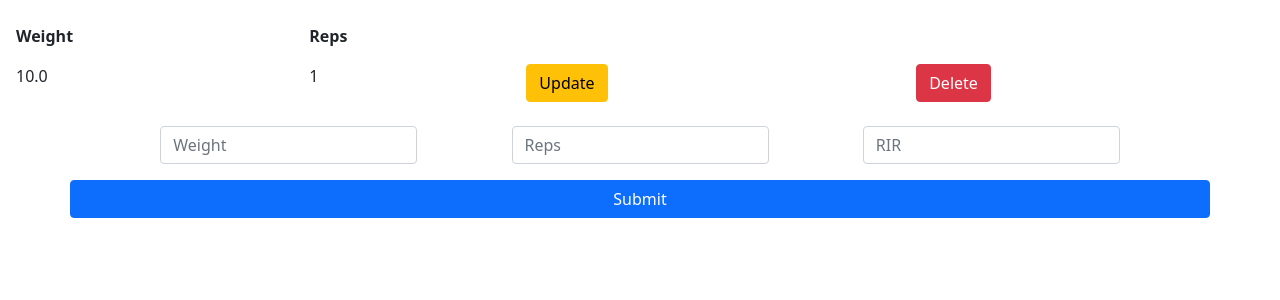
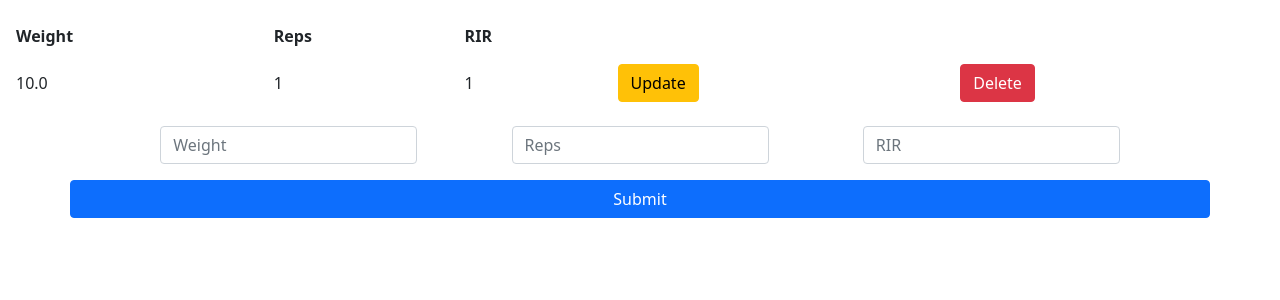
Before and after one commit to charliewhu/Dj_GymBoost, a Django app: page /workout_exercise/1/sets/ in a window 1280 px wide. Shown: the part 56-356 px from the top of the page. Run offline with Django 4.2, Linux system fonts and the light colour scheme; tables that the repository leaves empty hold one stand-in row (values such as "Sample post"); parts of the project's set-up code (start-up, migrations or seed data) failed here and were passed over; some libraries are stand-ins or nearby versions.

Commit message:
all tests passing

```diff
--- a/templates/workouts/workout_exercise.html
+++ b/templates/workouts/workout_exercise.html
@@ -9,15 +9,17 @@
     <tr class="">
       <th scope="col">Weight</th>
         <th scope="col">Reps</th>
+        <th scope="col">RIR</th>
         <th scope="col"></th>
         <th scope="col"></th>
       </tr>
     </thead>
     <tbody>
       {% for set in sets %}
-      <tr id="workout_exercise_set_list_item" class="">
+      <tr id="workout_exercise_set_list_item" class="align-middle">
         <td id="weight_list_item">{{ set.weight }}</td>
         <td id="reps_list_item">{{ set.reps }}</td>
+        <td id="rir_list_item">{{ set.rir }}</td>
         <td>
           <form action="">
             <input type="hidden" name="id" value="{{ set.id }}">
```
